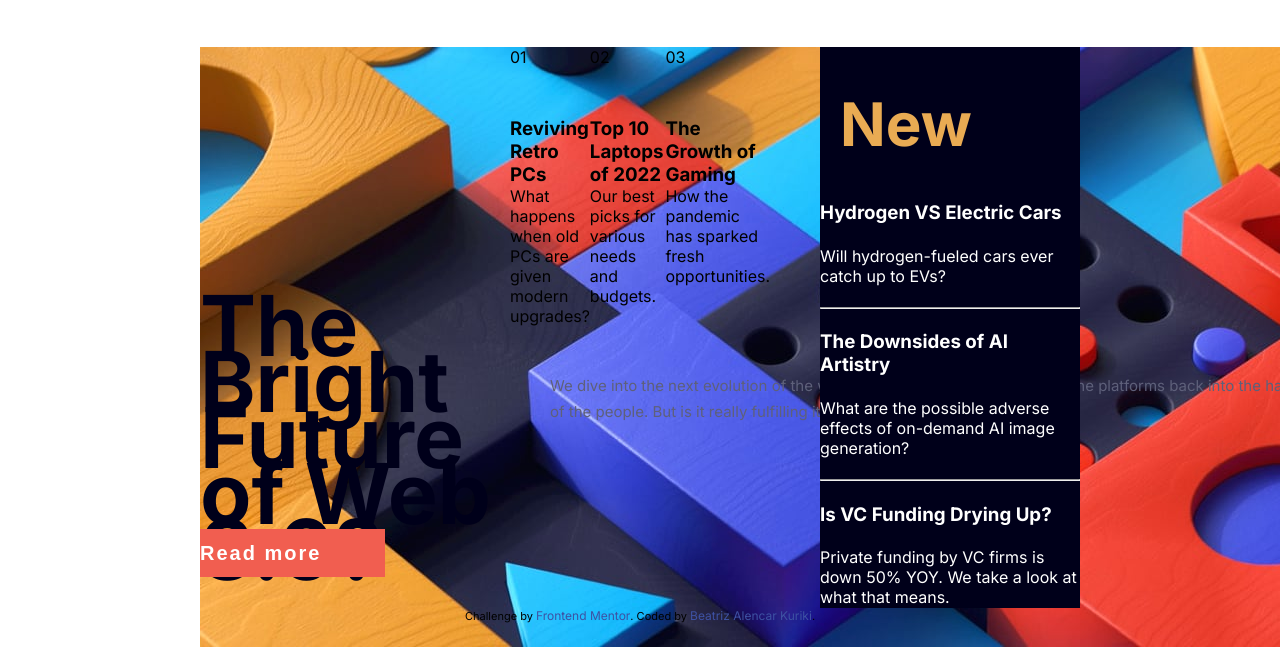
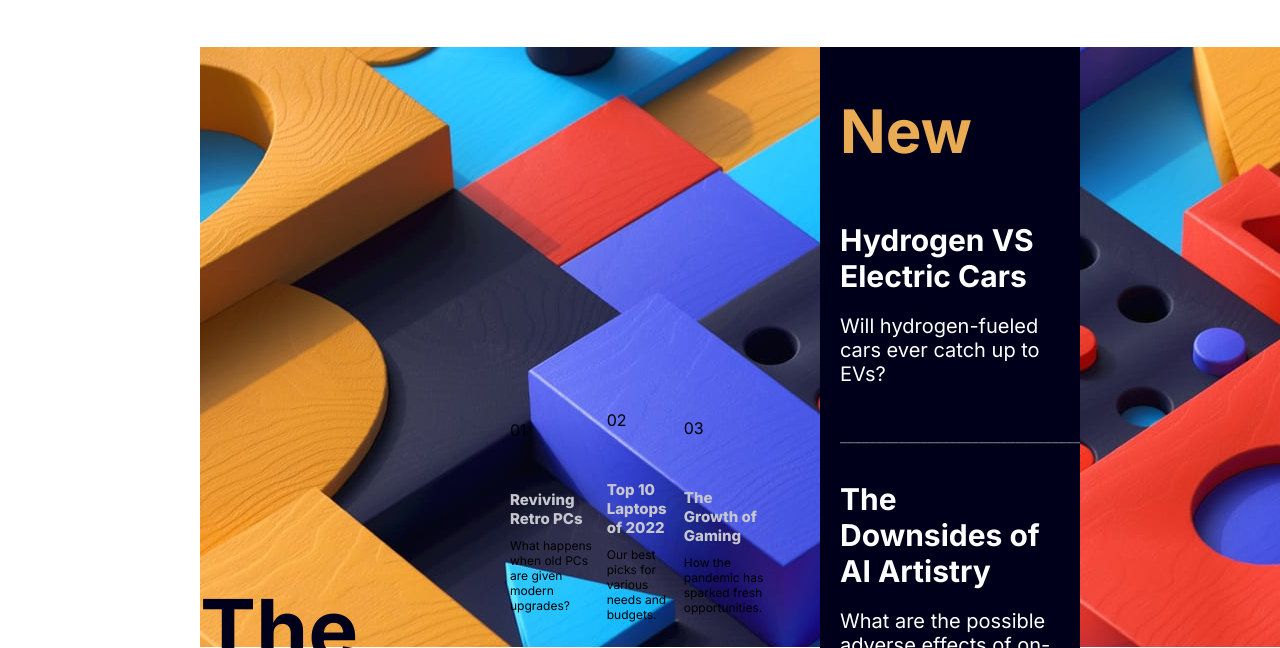
Before and after one commit to BeatrizKuriki/NewsHomepage, a plain HTML site: page index.html in a window 1280 px wide. Shown: the part 147-795 px from the top of the page. Drawn offline with Linux system fonts and the light colour scheme.

Commit message:
finalizando estilização dos cards

```diff
--- a/assets/style.css
+++ b/assets/style.css
@@ -42,16 +42,6 @@ nav a{
 nav a:hover{
     color: var(--softOrange);
 }
-
-main{
-
-    display: grid;
-    grid-template-columns:repeat(3,minmax(0,1fr));
-    gap:50px;
-
-
-}
-
 ul{
     display: flex;
     list-style: none;
@@ -80,24 +70,23 @@ li:hover{
     transition: 0.3s ease;
 }
 
+main{
+    display: grid;
+    grid-template-columns:repeat(3,minmax(0,1fr));
+    gap:50px;
+
+
+}
+
 .principal{
+    display: flex;
+    flex-direction: column;
+    justify-content: space-around;
 
-    width: 1110px;
-    height: 511px;
-    left: 165px;
-    top: 184px;
-    display: grid;
 
 }
 
 .imagem-central{
-
-    width: 730px;
-    height: 300px;
-    top: 184px;
-    left: 165px;
-    grid-column:2;
-    align-items: left;
     grid-column: 1/3;
     max-width: 100%;
     max-height: 100%;
@@ -131,8 +120,8 @@ li:hover{
     font-family:'Inter';
     font-style: normal;
     font-weight: 400;
-    font-size: 15px;
-    line-height: 26px;
+    font-size: 20px;
+    line-height:20px;
     color: #5E607A;
 
 }
@@ -190,35 +179,56 @@ aside{
 
 }
 
+.text{
+    max-width: 100%;
+    padding: 0 20px;
+}
+.text h3 {
+    font-size: 30px;
+    margin-bottom: 20px;
+}
+.text h3:hover{
+    color: var(--softOrange);
+    cursor: pointer;
+}
+.text p {
+    font-size: 20px;
+    margin-bottom: 40px;
+}
+.text:not(:last-child)::after{
+    display: block;
+    content: '__________________________________________________';
+    text-align: center;
+    font-weight: 400;
+    opacity: 40%;
+}
+
 
 .section{
     display: flex;
-}
-
-.section-1{
-    width: 350px;
-    height: 129px;
-    top: 766px;
-    left: 925px;
-
+    justify-content: center;
+    align-items: center;
 
 }
 
-.section-2{
-    width: 350px;
-    height: 129px;
-    top: 766px;
-    left: 925px;
-
+.section h3{
+    color: var(--grayishBlue);
+    margin-bottom: 5px;
+}
+.section h3{
+    font-size: 15px;
+    font-weight: 800;
+    margin-bottom: 10px;
+}
+.section h3:hover{
+    color: var(--softOrange);
+    cursor: pointer;
+}
+.section p {
+    font-size: 12px;
 }
 
-.section-3{
-    width: 350px;
-    height: 129px;
-    top: 766px;
-    left: 925px;
 
-}
 
 
 
--- a/index.html
+++ b/index.html
@@ -51,14 +51,25 @@
     <aside>
       <div class="newsContainer">
         <h2>New</h2>
-      <h3>Hydrogen VS Electric Cars</h3>
-      <p>Will hydrogen-fueled cars ever catch up to EVs?</p>
-      <hr>
-      <h3>The Downsides of AI Artistry </h3>
-      <p>What are the possible adverse effects of on-demand AI image generation?</p>
-      <hr>
-      <h3> Is VC Funding Drying Up?</h3>
-      <p>Private funding by VC firms is down 50% YOY. We take a look at what that means.</p>
+
+        <div class="text">
+
+          <h3>Hydrogen VS Electric Cars</h3>
+          <p>Will hydrogen-fueled cars ever catch up to EVs?</p>
+        </div>
+
+        <div class="text">
+          <h3>The Downsides of AI Artistry </h3>
+          <p>What are the possible adverse effects of on-demand
+            AI image generation?</p>
+        </div>
+
+        <div class="text">
+          <h3> Is VC Funding Drying Up?</h3>
+          <p>Private funding by VC firms is down 50% YOY.
+         We take a look at what that means.</p>
+
+        </div>
 
 
       </div>
```
